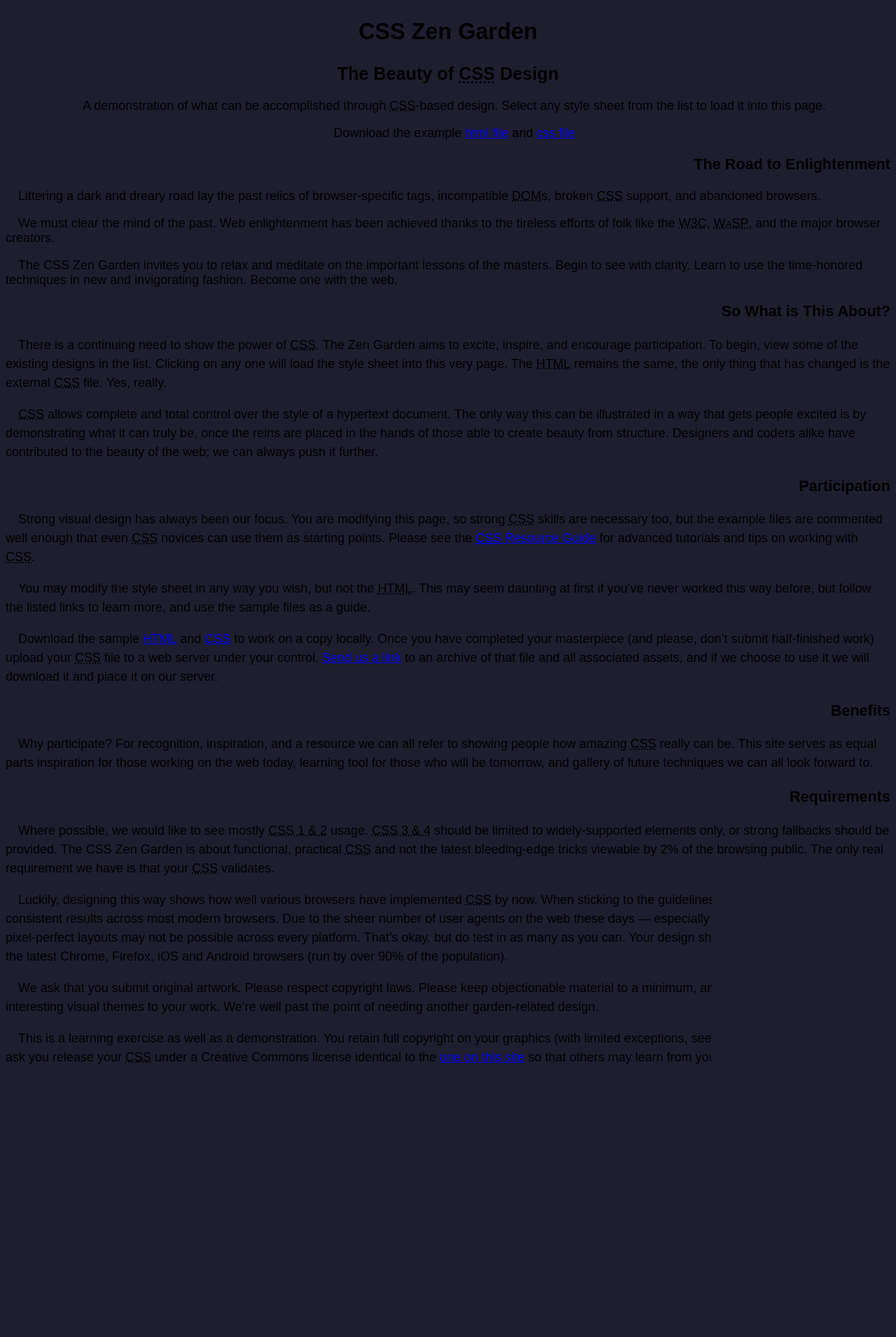
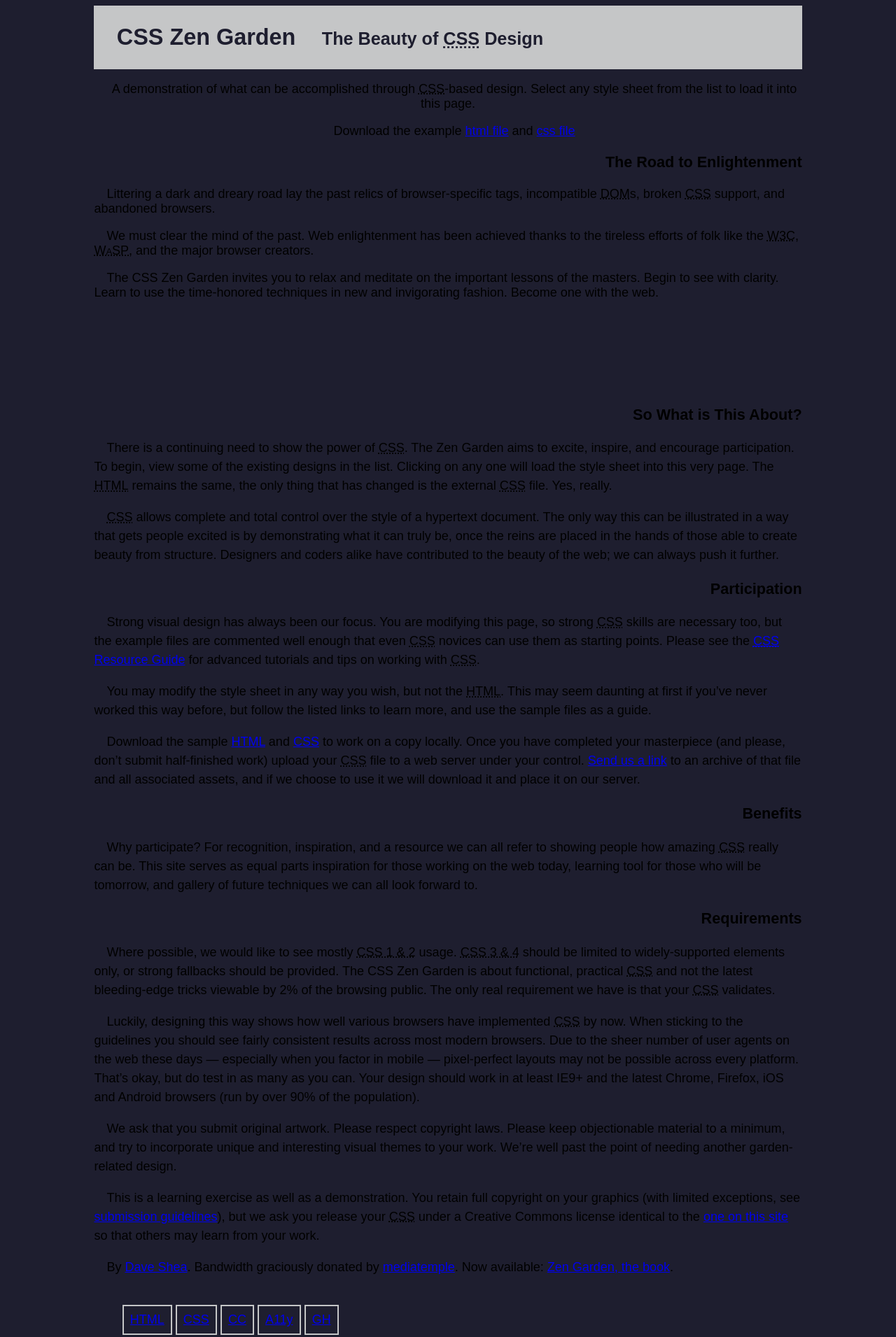
Before and after one commit to rafaelcolomboo/desenvolve-web-basico, a plain HTML site: page CSS Zen Garden/index.html in a window 1280 px wide. Shown: the top 1911 px of the page at 70% size. Drawn offline with Linux system fonts and the light colour scheme.

Commit message:
Add files via upload

```diff
--- a/CSS Zen Garden/style.css
+++ b/CSS Zen Garden/style.css
@@ -3,6 +3,48 @@
 .fonte { color: #C5C6C7;}
 .destaque {color: #66FCF1;}
 */
+
+.main footer{
+    margin: 4%;
+}
+.main footer a {
+border: solid 2px #C5C6C7;
+padding: 0.5em;
+display: inline-block;
+}
+
+aside ul {
+list-style-type: none;
+}
+aside ul li {
+    margin: 1em;
+text-align: center;
+}
+
+.page-wrapper {
+    width: 80%;
+    max-width: 1280px;
+    margin: auto;
+}
+#zen-intro {
+    height: 550px;
+}
+#design-archives {
+    display: none;
+}
+#zen-intro header {
+    background-color: #C5C6C7;
+    color: #1E1E2F;
+}
+#zen-intro header h1, #zen-intro header h2{
+display: inline-block;
+}
+#zen-intro header h1 {
+    margin-left: 1em;
+    margin-right: 1em;
+}
+
+
 html {
     background  :#1E1E2F;
     fonte : #C5C6C7;
```
